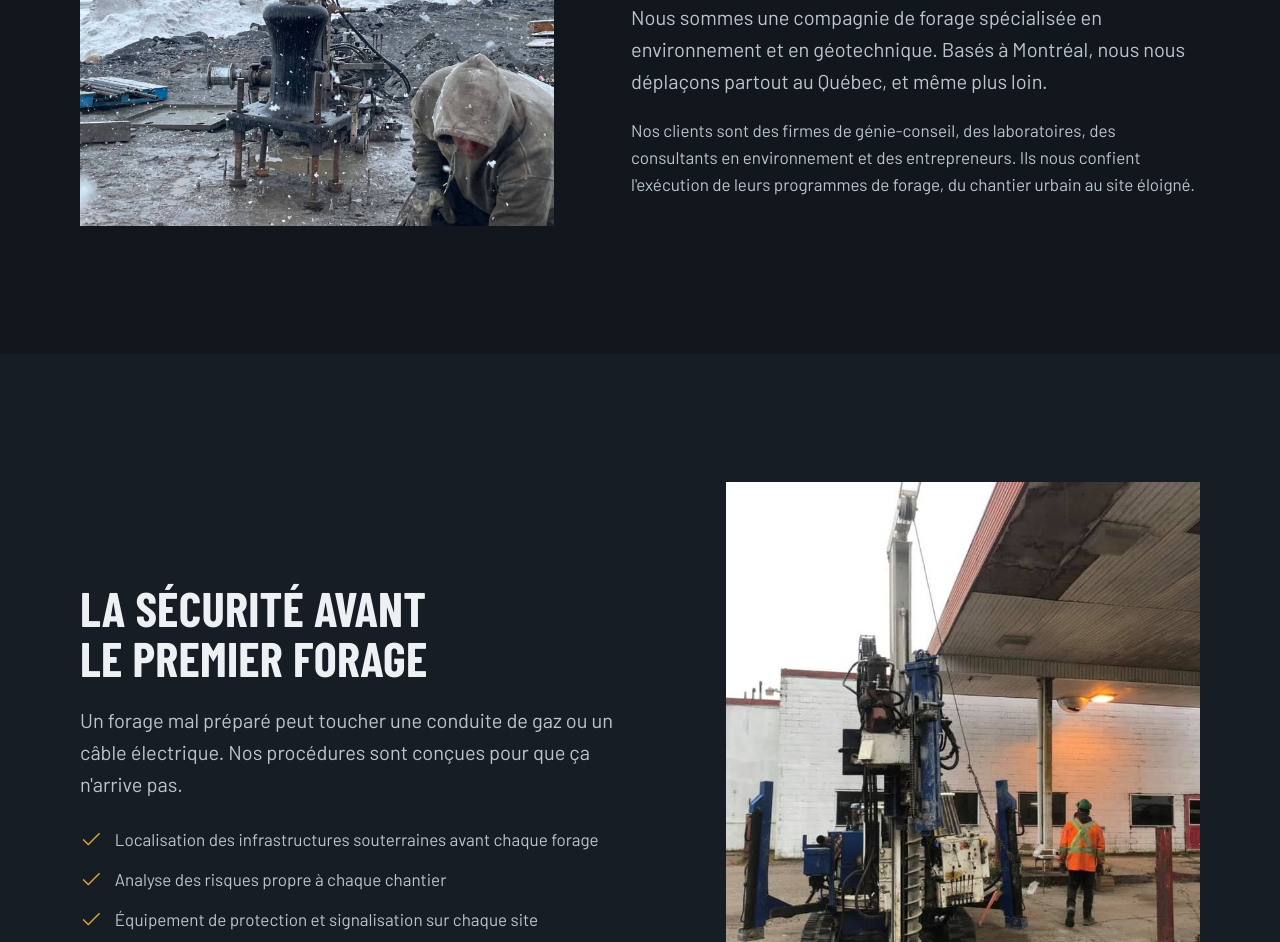
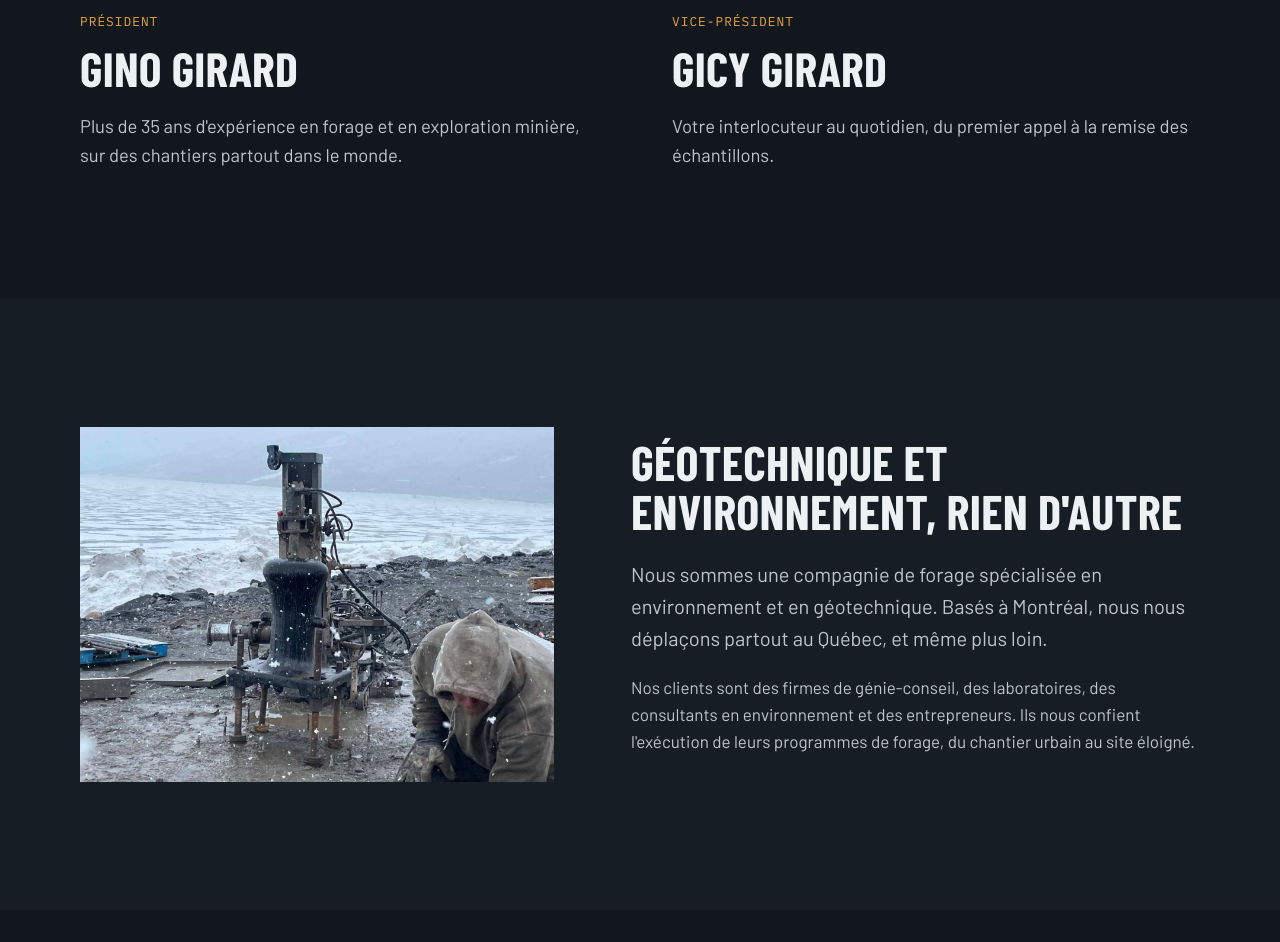
Before and after one commit to GG9222/gg-forages, a plain HTML site: page a-propos.html in a window 1280 px wide. Shown: the part 786-1728 px from the top of the page. Drawn offline with nearby package versions, Linux system fonts and the light colour scheme.

Commit message:
À propos : ajouter la direction, Gino Girard (président) et Gicy Girard (VP)
Co-Authored-By: Claude Opus 5.5 <noreply@anthropic.com>

```diff
--- a/a-propos.html
+++ b/a-propos.html
@@ -4,7 +4,7 @@
 <meta charset="utf-8">
 <meta name="viewport" content="width=device-width, initial-scale=1">
 <title>À propos | Les forages GG inc.</title>
-<meta name="description" content="Les forages GG inc., entreprise de forage géotechnique et environnemental dirigée par Gicy Girard, à Montréal.">
+<meta name="description" content="Les forages GG inc., entreprise de forage géotechnique et environnemental dirigée par Gino et Gicy Girard.">
 <!-- BROUILLON : retirer la ligne suivante au lancement officiel pour que Google indexe le site -->
 <meta name="robots" content="noindex">
 <meta name="theme-color" content="#12171d">
@@ -46,7 +46,7 @@
   <div class="hero-copy">
     <span class="eyebrow">À propos</span>
     <h1>Une entreprise de foreurs</h1>
-    <p class="lede">Les forages GG inc. est dirigée par Gicy Girard. Vous parlez directement aux gens qui forent, du premier appel à la remise des échantillons.</p>
+    <p class="lede">Une entreprise familiale dirigée par Gino Girard et son fils Gicy. Vous parlez directement aux gens qui forent, du premier appel à la remise des échantillons.</p>
   </div>
   <div class="hero-media">
     <img src="img/foreuse-camion.jpg" alt="Foreuse des Forages GG et camion de service identifié au logo de l'entreprise" width="960" height="960" fetchpriority="high" style="object-position: 70% 60%">
@@ -54,6 +54,26 @@
 </section>
 
 <section class="section">
+  <div class="wrap">
+    <div class="section-head reveal">
+      <h2>La direction</h2>
+    </div>
+    <div class="leaders">
+      <article class="leader reveal">
+        <span class="leader-role">Président</span>
+        <h3>Gino Girard</h3>
+        <p>Plus de 35 ans d'expérience en forage et en exploration minière, sur des chantiers partout dans le monde.</p>
+      </article>
+      <article class="leader reveal">
+        <span class="leader-role">Vice-président</span>
+        <h3>Gicy Girard</h3>
+        <p>Votre interlocuteur au quotidien, du premier appel à la remise des échantillons.</p>
+      </article>
+    </div>
+  </div>
+</section>
+
+<section class="section alt">
   <div class="wrap feature">
     <figure class="feature-media landscape reveal">
       <img src="img/forage-nord-neige.jpg" alt="Foreur au travail sous la neige, à côté d'une foreuse compacte, au bord d'une mer glacée" width="1600" height="1200" loading="lazy">
@@ -66,7 +86,7 @@
   </div>
 </section>
 
-<section class="section alt" id="securite">
+<section class="section" id="securite">
   <div class="wrap feature reverse">
     <figure class="feature-media portrait reveal">
       <img src="img/forage-station-service.jpg" alt="Foreur en dossard de sécurité et casque près d'une foreuse sur chenilles" width="720" height="960" loading="lazy" style="object-position: center 65%">
--- a/css/style.css
+++ b/css/style.css
@@ -269,6 +269,14 @@ strong { color: var(--text); font-weight: 600; }
   .borelog { max-width: 420px; }
 }
 
+/* ---------- Direction ---------- */
+.leaders { display: grid; grid-template-columns: 1fr 1fr; gap: clamp(28px, 5vw, 72px); }
+.leader { border-top: 3px solid var(--accent); padding-top: 1.6rem; }
+.leader-role { display: block; font-family: var(--font-mono); font-size: .8rem; letter-spacing: .08em; text-transform: uppercase; color: var(--accent); margin-bottom: .6rem; }
+.leader h3 { font-size: clamp(2.2rem, 4vw, 3rem); margin-bottom: .35em; }
+.leader p { font-size: 1.15rem; margin: 0; }
+@media (max-width: 720px) { .leaders { grid-template-columns: 1fr; } }
+
 /* ---------- Galerie ---------- */
 .gallery { display: grid; grid-template-columns: 2fr 1fr 1fr; grid-template-rows: repeat(2, clamp(180px, 20vw, 270px)); gap: clamp(8px, 1.2vw, 14px); }
 .gallery img { width: 100%; height: 100%; object-fit: cover; background: var(--surface); }
```
Also changed, not shown: index.html (+4 -1 lines).
